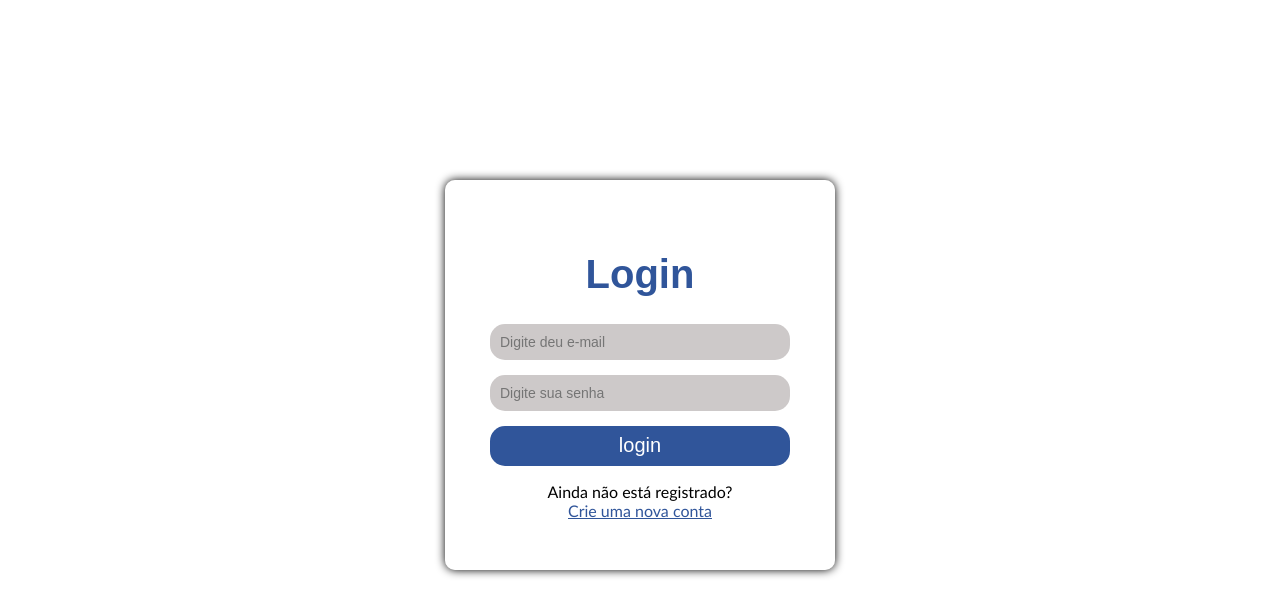
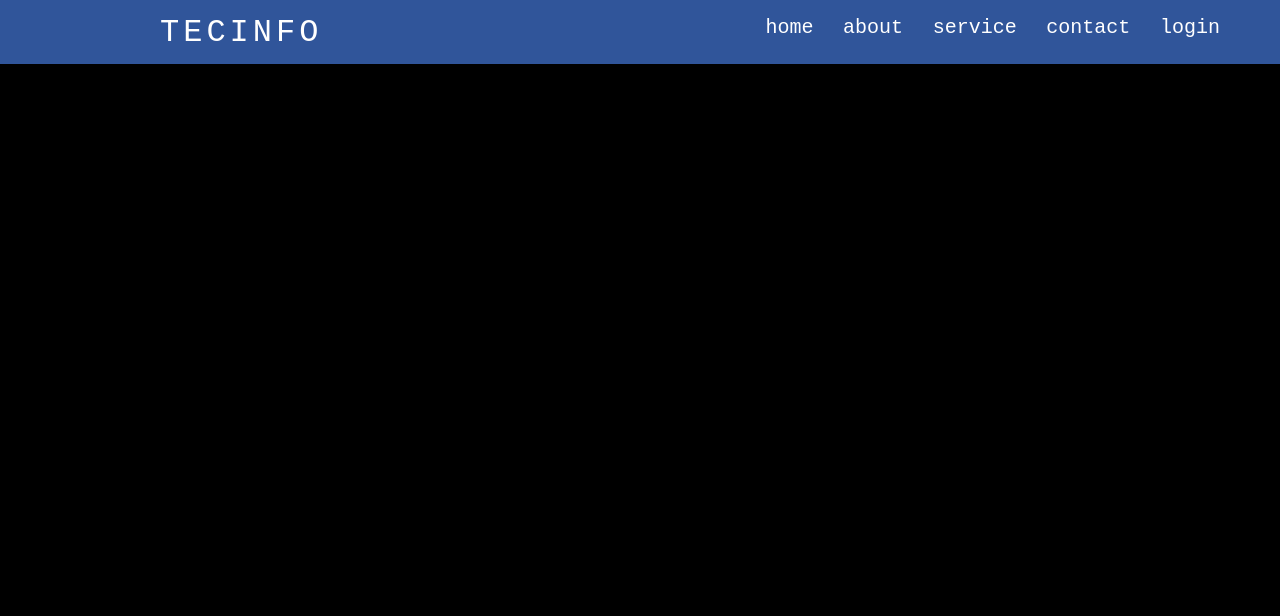
Before and after one commit to JoaoPedroCarvalho1/Projetos, a plain HTML site: page index.html in a window 1280 px wide. Drawn offline with Linux system fonts and the light colour scheme.

Commit message:
Add files via upload

```diff
--- a/index.html
+++ b/index.html
@@ -1,21 +1,22 @@
 <!DOCTYPE html>
-<html lang="pt">
+<html lang="en">
 <head>
     <meta charset="UTF-8">
+    <meta http-equiv="X-UA-Compatible" content="IE=edge">
     <meta name="viewport" content="width=device-width, initial-scale=1.0">
-    <title>Login</title>
+    <title>Document</title>
     <link rel="stylesheet" type="text/css" href="./style.css">
 </head>
 <body>
-    <div class="form">
-        <h1> Login </h1>
-        <form class="login-form">
-            <input type="email" name="Nome" placeholder="Digite deu e-mail">
-            <input type="password" name="senha" placeholder="Digite sua senha">
-            <button>login</button>
-            <p class="menssage">Ainda não está registrado? <br>
-            <a href="#">Crie uma nova conta</a></p>
-        </form>
+    <div class="container">
+        <a class="logo" href="logo">Tecinfo</a>
+            <ul>
+                <a href="home">Home</a>
+                <a href="about">about</a>
+                <a href="sevice">service</a>
+                <a href="contact">contact</a>
+                <a href="login">login</a>
+            </ul>
     </div>
 
 </body>
--- a/style.css
+++ b/style.css
@@ -1,58 +1,37 @@
 body{
-    background-image: url(./imagens/background1.jpg);
-    background-repeat: no-repeat;
-    background-position:center;
-    background-size:cover;
-    background-attachment: fixed;
-    font-family: 'Gill Sans', 'Gill Sans MT', Calibri, 'Trebuchet MS', sans-serif;
-    justify-items: center;
+    margin: 0;
+    padding: 0;
+    background-color: black;
+}
+.container{
+    height: 8vh;
+    background-color: #30559a;
     display: flex;
+    justify-content: space-around;
+    font-family:'Courier New', Courier, monospace;
+    text-transform:lowercase;
+    padding-right: 50px;
 }
-.form {
-    width: 300px;
-    height: 300px;
-    position:absolute;
-    top:50%;
-    left:50%;
-    margin: -25px 00 -25px;
-    transform: translate(-50%,-50%);
-    background-color: #ffffff70;
-    padding: 45px;
+.logo{
+    text-transform: uppercase;
+    font-size: 32px;
+    letter-spacing: 4px;
+    margin: auto;
+    margin-left: 150px;
+    align-items: center;
+
+}
+a{  font-size: 20px;
+    color: white;
+    padding: 10px;
     text-align: center;
-    border-radius: 10px;
-    box-shadow: 0 0px 10px rgba(0, 0, 0,24);
+    text-decoration: none;
+    align-items: center;
 }
-.form h1{
-    color: #30559a;
-    font-size: 40px;
-    font-family:sans-serif;
+a:hover {
+    opacity: 0.5;
 }
-.form input{
-    background-color: rgb(205, 201, 201);
-    width: 100%;
-    margin: 0 0 15px;
-    padding: 10px;
-    box-sizing: border-box;
-    font-size: 14px;
-    border-radius: 15px;
-    border-style:hidden;
+.container-list{
+    letter-spacing: 3px;
+    margin-left: 32px;
 }
-.form button{
-    width: 300px;
-    height: 40px;
-    color: #ffffff;
-    background-color: #30559a;
-    border-radius: 15px;
-    border: 0;
-    font-size: 20px;
-    font-family:sans-serif;
-}
-a{
-    color: #30559a;
-}
-a:hover{
-    color:rgb(26, 2, 79);
-}
- .form button:hover{
-    box-shadow: 0px 0px 4px black;
- }
```
